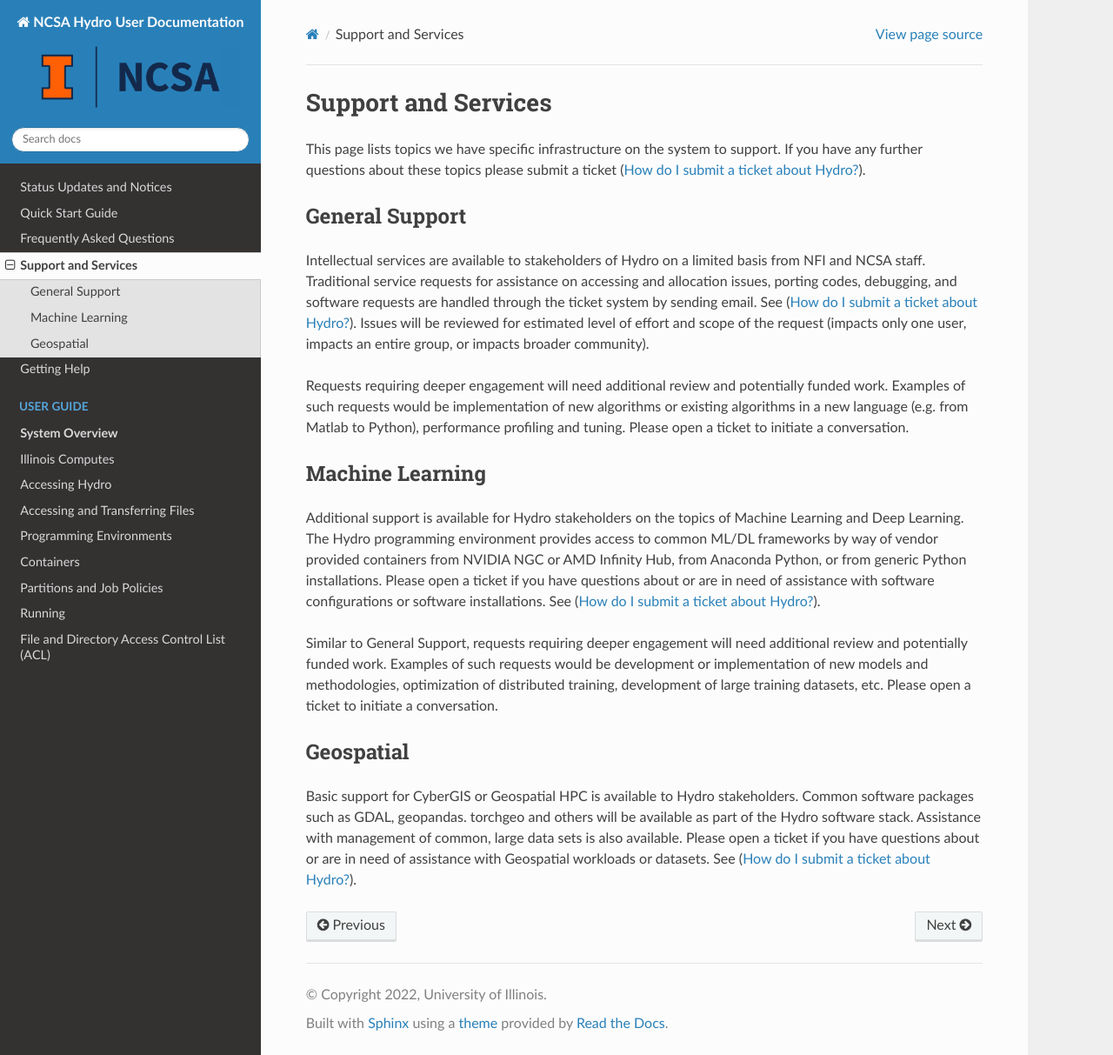
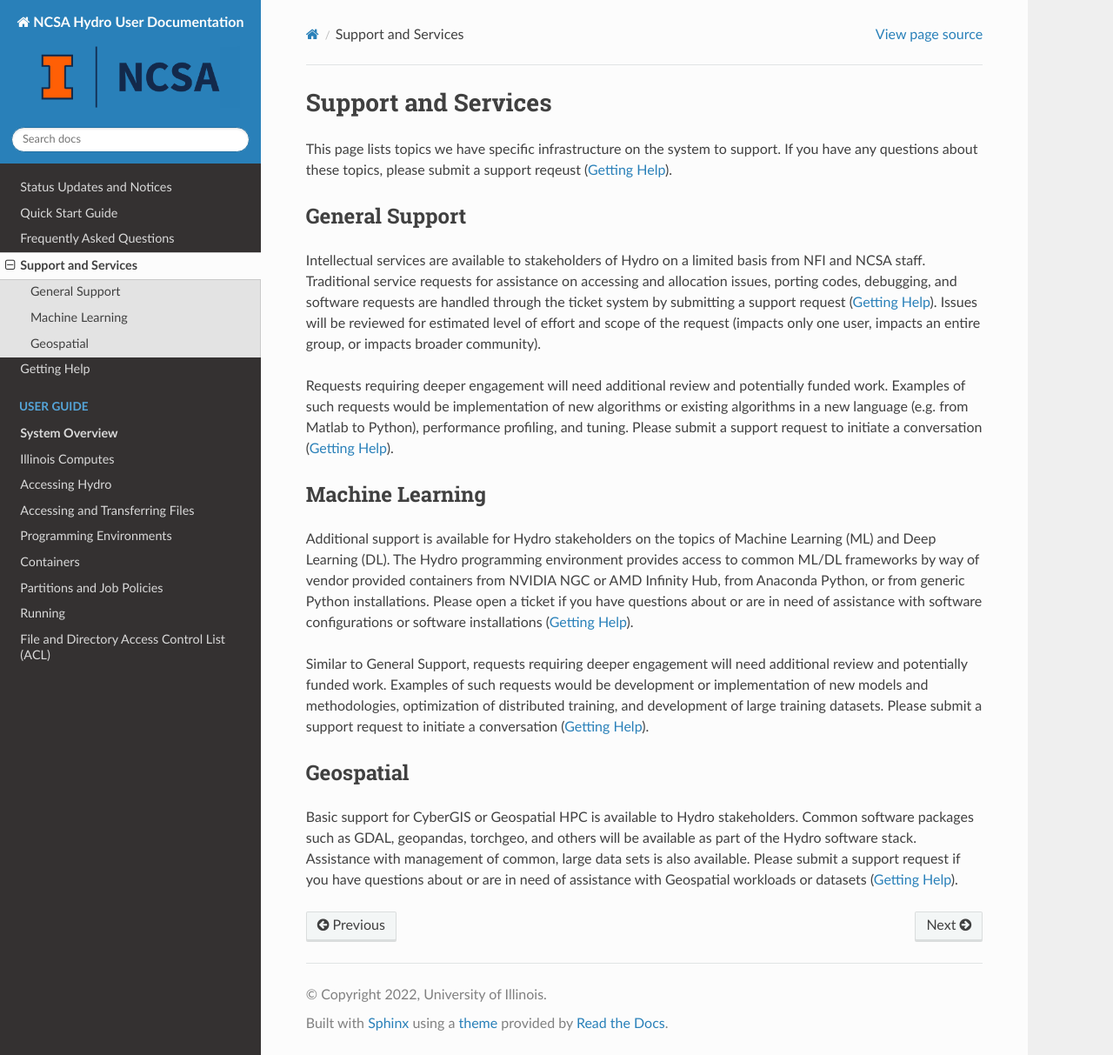
Before and after one commit to ncsa/hydro_documentation, a Sphinx documentation site: the page built from docs/source/support-services.rst, in a window 1280 px wide and 1213 px high. Shown: the whole window at 87% size. Built offline with Sphinx 7.4.7 and the Read the Docs theme 2.0.0, drawn with Linux system fonts in a browser that asks for light colours.

Commit message:
Update support-services.rst initial cleanup

```diff
--- a/docs/source/support-services.rst
+++ b/docs/source/support-services.rst
@@ -1,23 +1,24 @@
 Support and Services
 ======================
-This page lists topics we have specific infrastructure on the system to support.  If you have any further questions about these topics please submit a ticket (:ref:`submit-ticket`).
+
+This page lists topics we have specific infrastructure on the system to support. If you have any questions about these topics, please submit a support reqeust (:ref:`help`).
 
 General Support
 ------------------
 
-Intellectual services are available to stakeholders of Hydro on a limited basis from NFI and NCSA staff. Traditional service requests for assistance on  accessing and allocation issues, porting codes, debugging, and software requests are handled through the ticket system by sending email. See  (:ref:`submit-ticket`).
+Intellectual services are available to stakeholders of Hydro on a limited basis from NFI and NCSA staff. Traditional service requests for assistance on accessing and allocation issues, porting codes, debugging, and software requests are handled through the ticket system by submitting a support request (:ref:`help`).
 Issues will be reviewed for estimated level of effort and scope of the request (impacts only one user, impacts an entire group, or impacts broader community).
 
-Requests requiring deeper engagement will need additional review and potentially funded work. Examples of such requests would be implementation of new algorithms or existing algorithms in a new language (e.g. from Matlab to Python), performance profiling and tuning. Please open a ticket to initiate a conversation.
+Requests requiring deeper engagement will need additional review and potentially funded work. Examples of such requests would be implementation of new algorithms or existing algorithms in a new language (e.g. from Matlab to Python), performance profiling, and tuning. Please submit a support request to initiate a conversation (:ref:`help`).
 
 Machine Learning
 --------------------
 
-Additional support is available for Hydro stakeholders on the topics of Machine Learning and Deep Learning. The Hydro programming environment provides access to common ML/DL frameworks by way of vendor provided containers from NVIDIA NGC or AMD Infinity Hub, from Anaconda Python, or from generic Python installations. Please open a ticket if you have questions about or are in need of assistance with software configurations or software installations. See (:ref:`submit-ticket`).
+Additional support is available for Hydro stakeholders on the topics of Machine Learning (ML) and Deep Learning (DL). The Hydro programming environment provides access to common ML/DL frameworks by way of vendor provided containers from NVIDIA NGC or AMD Infinity Hub, from Anaconda Python, or from generic Python installations. Please open a ticket if you have questions about or are in need of assistance with software configurations or software installations (:ref:`help`).
 
-Similar to General Support, requests requiring deeper engagement will need additional review and potentially funded work. Examples of such requests would be development or implementation of new models and methodologies, optimization of distributed training, development of large training datasets, etc. Please open a ticket to initiate a conversation.
+Similar to General Support, requests requiring deeper engagement will need additional review and potentially funded work. Examples of such requests would be development or implementation of new models and methodologies, optimization of distributed training, and development of large training datasets. Please submit a support request to initiate a conversation (:ref:`help`).
 
 Geospatial
 ------------
 
-Basic support for CyberGIS or Geospatial HPC is available to Hydro stakeholders. Common software packages such as GDAL, geopandas. torchgeo and others will be available as part of the Hydro software stack. Assistance with management of common, large data sets is also available. Please open a ticket if you have questions about or are in need of assistance with Geospatial workloads or datasets. See (:ref:`submit-ticket`).
+Basic support for CyberGIS or Geospatial HPC is available to Hydro stakeholders. Common software packages such as GDAL, geopandas, torchgeo, and others will be available as part of the Hydro software stack. Assistance with management of common, large data sets is also available. Please submit a support request if you have questions about or are in need of assistance with Geospatial workloads or datasets (:ref:`help`).
```
